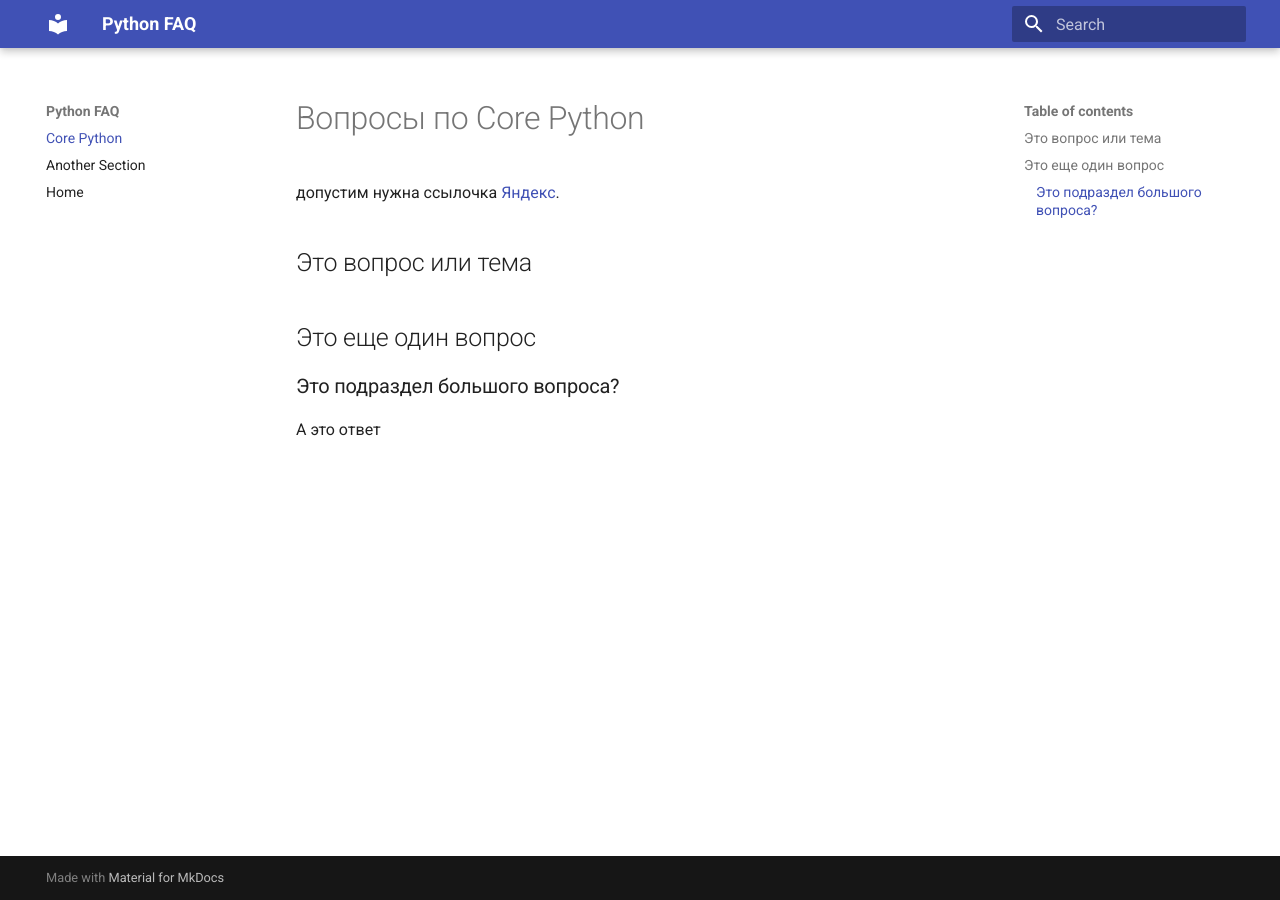
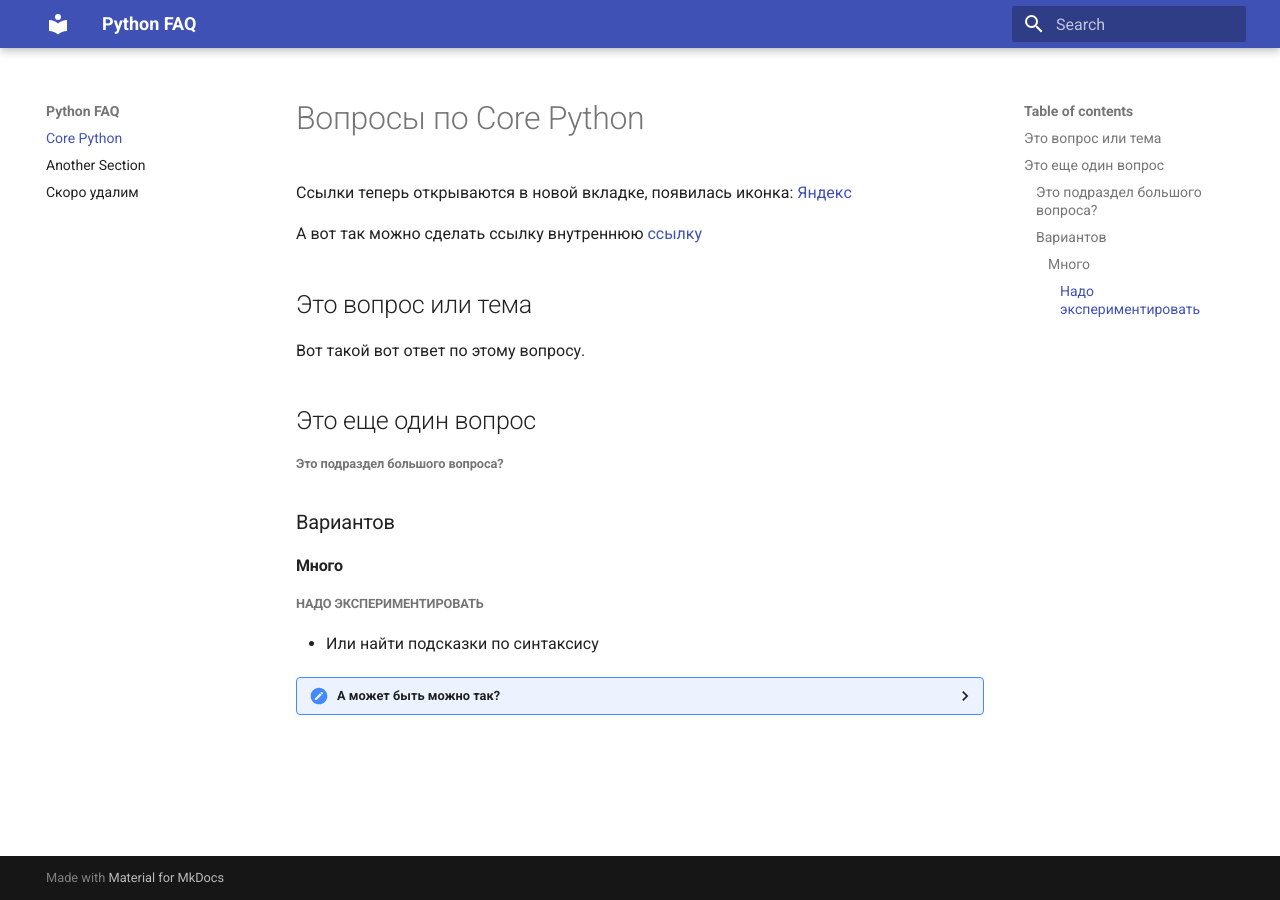
Before and after one commit to u-cha/python-faq, an MkDocs documentation site: the page built from docs/core_python.md, in a window 1280 px wide. Built offline with MkDocs 1.6.1 and Material for MkDocs 9.7.7, drawn with Linux system fonts in a browser that asks for light colours.

```diff
--- a/docs/core_python.md
+++ b/docs/core_python.md
@@ -1,12 +1,22 @@
 # Вопросы по Core Python
 
-допустим нужна ссылочка [Яндекс](https://ya.ru).
+Ссылки теперь открываются в новой вкладке, появилась иконка: [Яндекс](https://ya.ru)
+
+А вот так можно сделать ссылку внутреннюю [ссылку](another_section.md)
 
 ## Это вопрос или тема
-
+Вот такой вот ответ по этому вопросу.
 
 
 ## Это еще один вопрос
-### Это подраздел большого вопроса?
+###### Это подраздел большого вопроса?
 
-А это ответ
+### Вариантов
+#### Много
+##### Надо экспериментировать
+- Или найти подсказки по синтаксису
+
+<details>
+  <summary>А может быть можно так?</summary>
+  Вот только не очень понятно, можно ли менять форматирование спойлера.
+</details>
--- a/mkdocs.yml
+++ b/mkdocs.yml
@@ -4,4 +4,9 @@ theme:
 nav:
   - Core Python: core_python.md
   - Another Section: another_section.md
-  - Home: index.md
+  - Скоро удалим: to_be_deleted.md
+
+plugins:
+  - search
+  - open-in-new-tab:
+      add_icon: True
--- a/requirements.txt
+++ b/requirements.txt
@@ -1,2 +1,3 @@
 mkdocs==1.6.1
 mkdocs-material==9.6.20
+mkdocs-open-in-new-tab==1.0.8
```
Also changed, not shown: docs/index.md (+2 -15 lines), docs/to_be_deleted.md (added, +17 -0 lines).
